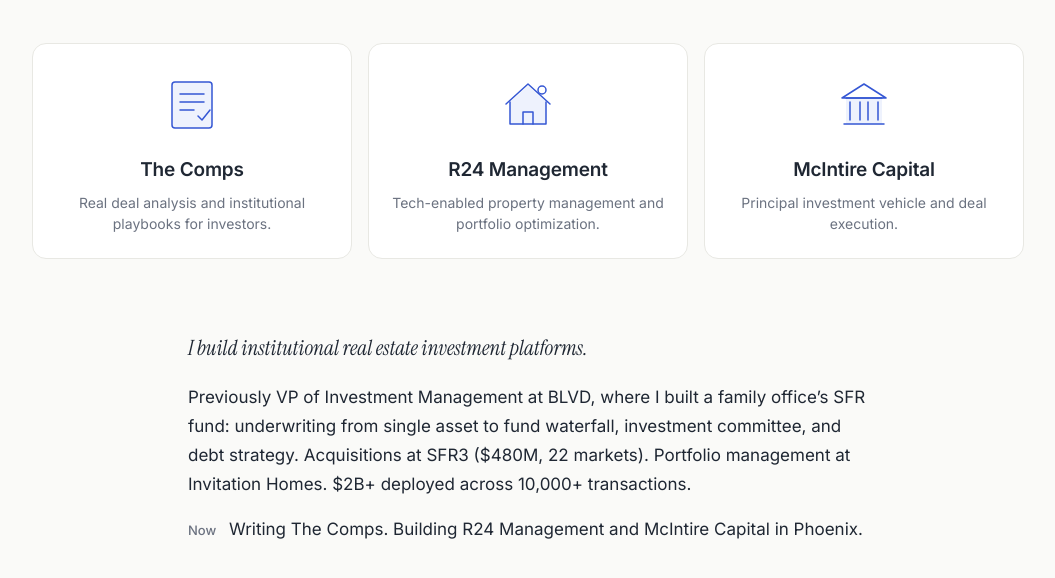
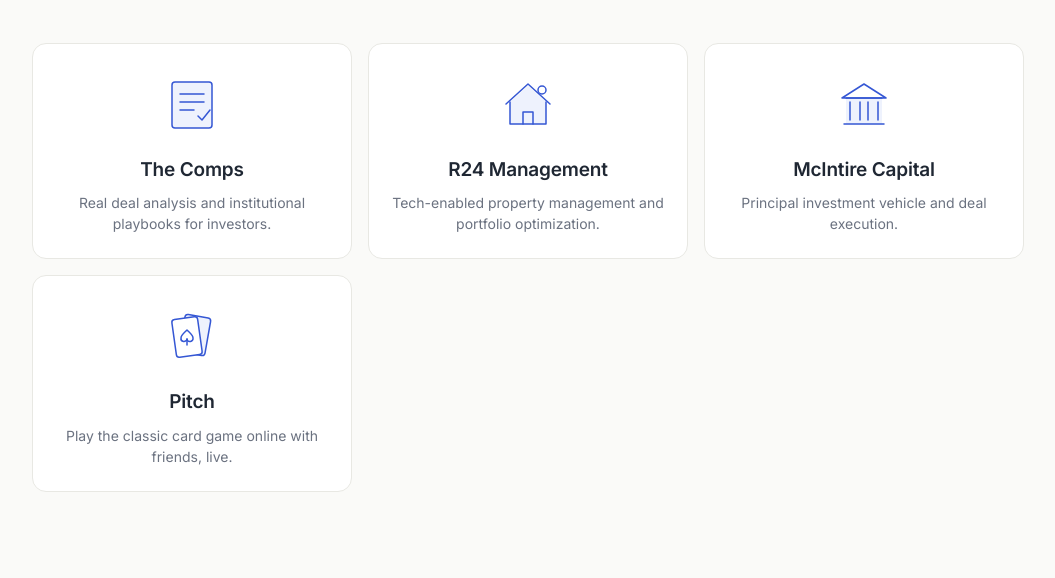
Before and after one commit to mccbb/maccobb-site, a plain HTML site: page index.html in a window 1280 px wide. Shown: the part 300-878 px from the top of the page, without its empty margins (112-1167 px from the left). Drawn offline with Linux system fonts and the light colour scheme.

Commit message:
Remove bio text under the cards; restore the Pitch card
Co-Authored-By: Claude Sonnet 5.5 <noreply@anthropic.com>

```diff
--- a/index.html
+++ b/index.html
@@ -60,20 +60,13 @@ header{text-align:center;padding:40px 0 48px}
 h1{font-weight:600;font-size:clamp(44px,7vw,68px);letter-spacing:-.035em;line-height:1.1;margin-top:4px}
 
 /* cards */
-.cards{display:grid;grid-template-columns:repeat(3,1fr);gap:16px;margin-bottom:72px}
+.cards{display:grid;grid-template-columns:repeat(3,1fr);gap:16px;margin-bottom:96px}
 .card{background:var(--card);border:1px solid var(--line);border-radius:14px;padding:28px 20px 24px;text-align:center;transition:transform .2s,border-color .2s}
 .card:hover{transform:translateY(-3px);border-color:var(--accent)}
 .card svg{width:64px;height:64px;margin:0 auto 18px;display:block;stroke:var(--accent);fill:none;stroke-width:1.5;stroke-linecap:round;stroke-linejoin:round}
 .card svg .fill{fill:var(--tint);stroke:none}
 .card h2{font-size:19px;font-weight:600;letter-spacing:-.01em}
 .card p{font-size:14px;color:var(--muted);line-height:1.5;margin-top:6px}
-
-/* body */
-.body{max-width:680px;margin:0 auto;padding-bottom:96px}
-.lead{font-size:17px}
-.lead em{font-family:'Instrument Serif',serif;font-size:21px}
-.body p+p{margin-top:16px}
-.now{font-size:13px;font-weight:500;color:var(--muted);text-transform:none;margin-right:8px}
 
 @media (max-width:640px){.cards{grid-template-columns:1fr;gap:12px}.top{justify-content:center}}
 @media (prefers-reduced-motion:reduce){*{transition:none!important}.card:hover{transform:none}}
@@ -106,13 +99,12 @@ h1{font-weight:600;font-size:clamp(44px,7vw,68px);letter-spacing:-.035em;line-he
     <svg viewBox="0 0 64 64" aria-hidden="true"><path class="fill" d="M14 26h36v26H14z"/><path d="M10 26l22-14 22 14z"/><path d="M14 26h36M18 30v18M28 30v18M36 30v18M46 30v18M12 52h40"/></svg>
     <h2>McIntire Capital</h2><p>Principal investment vehicle and deal execution.</p>
   </a>
+  <!-- TODO: switch href to https://pitch.maccobb.com once the custom domain works -->
+  <a class="card" href="https://pitch-royale.replit.app">
+    <svg viewBox="0 0 64 64" aria-hidden="true"><rect class="fill" x="22" y="12" width="26" height="38" rx="3" transform="rotate(10 35 31)"/><rect x="22" y="12" width="26" height="38" rx="3" transform="rotate(10 35 31)"/><rect x="14" y="14" width="26" height="38" rx="3" transform="rotate(-8 27 33)" style="fill:var(--card)"/><path d="M27 26c-3 3-6 5-6 8a3 3 0 0 0 6 1 3 3 0 0 0 6-1c0-3-3-5-6-8z"/><path d="M27 35v6"/></svg>
+    <h2>Pitch</h2><p>Play the classic card game online with friends, live.</p>
+  </a>
 </section>
-
-<main class="body">
-  <p class="lead"><em>I build institutional real estate investment platforms.</em></p>
-  <p class="lead">Previously VP of Investment Management at BLVD, where I built a family office&rsquo;s SFR fund: underwriting from single asset to fund waterfall, investment committee, and debt strategy. Acquisitions at SFR3 ($480M, 22 markets). Portfolio management at Invitation Homes. $2B+ deployed across 10,000+ transactions.</p>
-  <p class="lead"><span class="now">Now</span> Writing The Comps. Building R24 Management and McIntire Capital in Phoenix.</p>
-</main>
 
 </div>
 <script>
```
